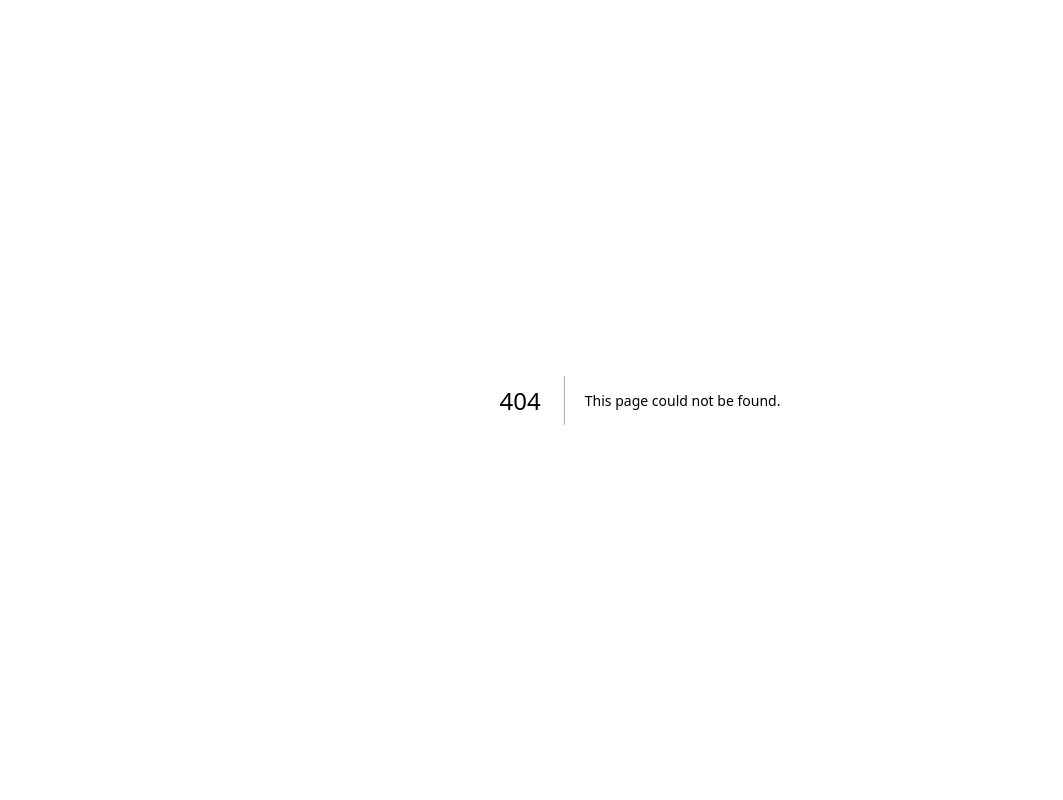
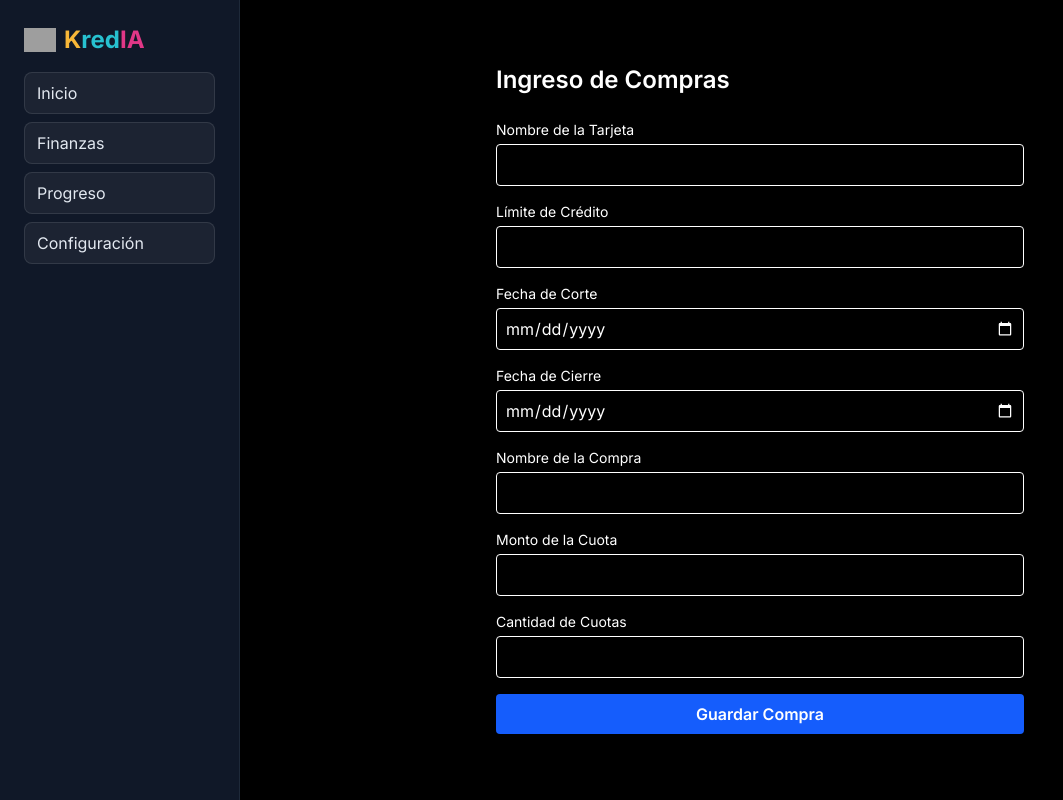
Before and after one commit to winner2026/kredia-app, a Next.js app: page /dashboard/inicio in a window 1280 px wide. Before the commit this address had no page. Shown: the whole page, without its empty margins (0-1063 px from the left). Built offline with nearby package versions, Linux system fonts and the light colour scheme; grey boxes are pictures that could not be loaded.

Commit message:
Redirect dashboard root to inicio with purchase form

```diff
--- /dev/null
+++ b/app/dashboard/inicio/page.tsx
@@ -0,0 +1,124 @@
+"use client";
+
+import { useState } from "react";
+
+export default function DashboardInicio() {
+  const [form, setForm] = useState({
+    tarjeta: "",
+    limite: "",
+    fechaCorte: "",
+    fechaCierre: "",
+    nombreCompra: "",
+    montoCuota: "",
+    cantidadCuotas: "",
+  });
+
+  function handleChange(e: React.ChangeEvent<HTMLInputElement>) {
+    setForm({ ...form, [e.target.name]: e.target.value });
+  }
+
+  function handleSubmit(e: React.FormEvent<HTMLFormElement>) {
+    e.preventDefault();
+    console.log("DATA SUBMIT:", form);
+    // aquí luego conectas con tu API real
+  }
+
+  return (
+    <div className="p-6 max-w-xl mx-auto space-y-6">
+      <h1 className="text-2xl font-semibold">Ingreso de Compras</h1>
+
+      <form onSubmit={handleSubmit} className="space-y-4">
+        <div>
+          <label className="block text-sm mb-1">Nombre de la Tarjeta</label>
+          <input
+            type="text"
+            name="tarjeta"
+            value={form.tarjeta}
+            onChange={handleChange}
+            required
+            className="w-full border rounded p-2"
+          />
+        </div>
+
+        <div>
+          <label className="block text-sm mb-1">Límite de Crédito</label>
+          <input
+            type="number"
+            name="limite"
+            value={form.limite}
+            onChange={handleChange}
+            required
+            className="w-full border rounded p-2"
+          />
+        </div>
+
+        <div>
+          <label className="block text-sm mb-1">Fecha de Corte</label>
+          <input
+            type="date"
+            name="fechaCorte"
+            value={form.fechaCorte}
+            onChange={handleChange}
+            required
+            className="w-full border rounded p-2"
+          />
+        </div>
+
+        <div>
+          <label className="block text-sm mb-1">Fecha de Cierre</label>
+          <input
+            type="date"
+            name="fechaCierre"
+            value={form.fechaCierre}
+            onChange={handleChange}
+            required
+            className="w-full border rounded p-2"
+          />
+        </div>
+
+        <div>
+          <label className="block text-sm mb-1">Nombre de la Compra</label>
+          <input
+            type="text"
+            name="nombreCompra"
+            value={form.nombreCompra}
+            onChange={handleChange}
+            required
+            className="w-full border rounded p-2"
+          />
+        </div>
+
+        <div>
+          <label className="block text-sm mb-1">Monto de la Cuota</label>
+          <input
+            type="number"
+            name="montoCuota"
+            value={form.montoCuota}
+            onChange={handleChange}
+            required
+            className="w-full border rounded p-2"
+          />
+        </div>
+
+        <div>
+          <label className="block text-sm mb-1">Cantidad de Cuotas</label>
+          <input
+            type="number"
+            name="cantidadCuotas"
+            value={form.cantidadCuotas}
+            onChange={handleChange}
+            required
+            className="w-full border rounded p-2"
+          />
+        </div>
+
+        <button
+          type="submit"
+          className="w-full bg-blue-600 text-white font-semibold py-2 rounded"
+        >
+          Guardar Compra
+        </button>
+      </form>
+    </div>
+  );
+}
--- a/app/dashboard/page.tsx
+++ b/app/dashboard/page.tsx
@@ -1,30 +1,5 @@
-export default function DashboardPage() {
-  return (
-    <div className="p-6 space-y-6">
-      <div>
-        <h1 className="text-3xl font-bold text-slate-50">Dashboard</h1>
-        <p className="text-slate-300">Elige una sección para comenzar.</p>
-      </div>
-      <div className="flex flex-wrap gap-3">
-        <a
-          href="/dashboard/finanzas"
-          className="rounded-lg bg-[#1567A6] px-4 py-2 text-sm font-semibold text-white shadow hover:bg-[#115782]"
-        >
-          Finanzas
-        </a>
-        <a
-          href="/dashboard/progreso"
-          className="rounded-lg bg-white/10 px-4 py-2 text-sm font-semibold text-white hover:bg-white/15"
-        >
-          Progreso
-        </a>
-        <a
-          href="/dashboard/configuracion"
-          className="rounded-lg bg-white/10 px-4 py-2 text-sm font-semibold text-white hover:bg-white/15"
-        >
-          Configuración
-        </a>
-      </div>
-    </div>
-  );
+import { redirect } from "next/navigation";
+
+export default function DashboardRoot() {
+  redirect("/dashboard/inicio");
 }
```
